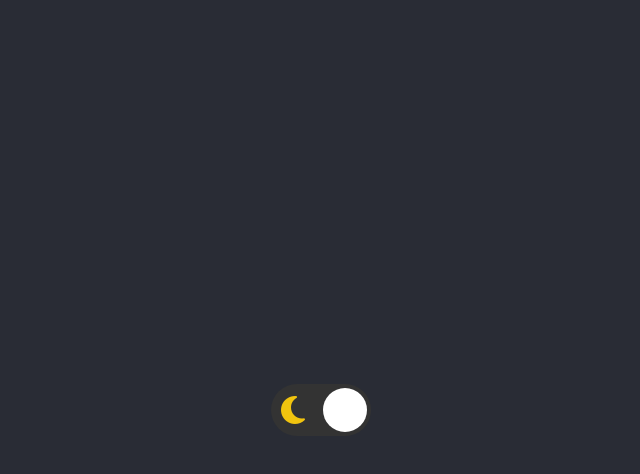
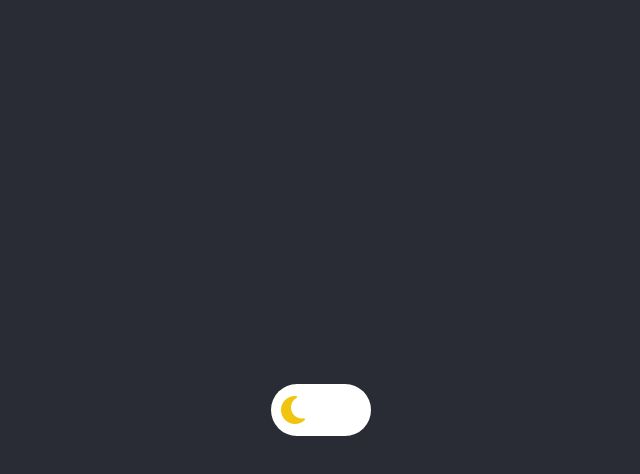
Before and after one commit to DenizCidik/lightdark-theme-changer-toggle-button, a plain HTML site: page index.html in a window 1280 px wide. Both pictures are taken after a click on the label 640 px from the left and 410 px from the top of the page. Shown: the whole page, without its empty margins (319-959 px from the left). Drawn offline with Linux system fonts and the light colour scheme.

Commit message:
when theme is dark button is light now

```diff
--- a/index.css
+++ b/index.css
@@ -54,6 +54,10 @@ body.dark {
     transform: translateX(24px);
 }
 
+.checkbox:checked + .label {
+    background-color: #fff;
+}
+
 .fa-moon {
     color: #f1c40f;
 }
```
